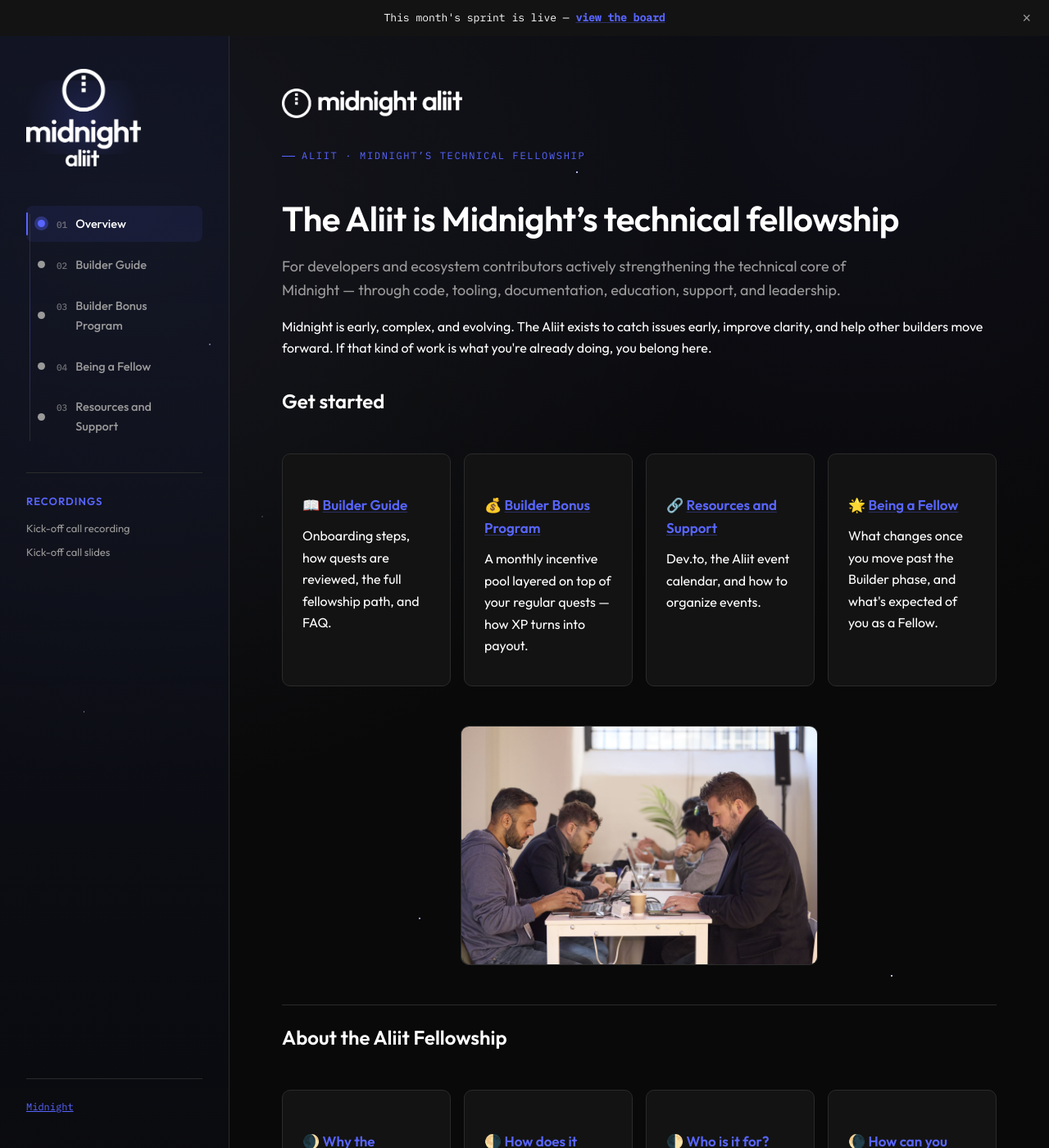
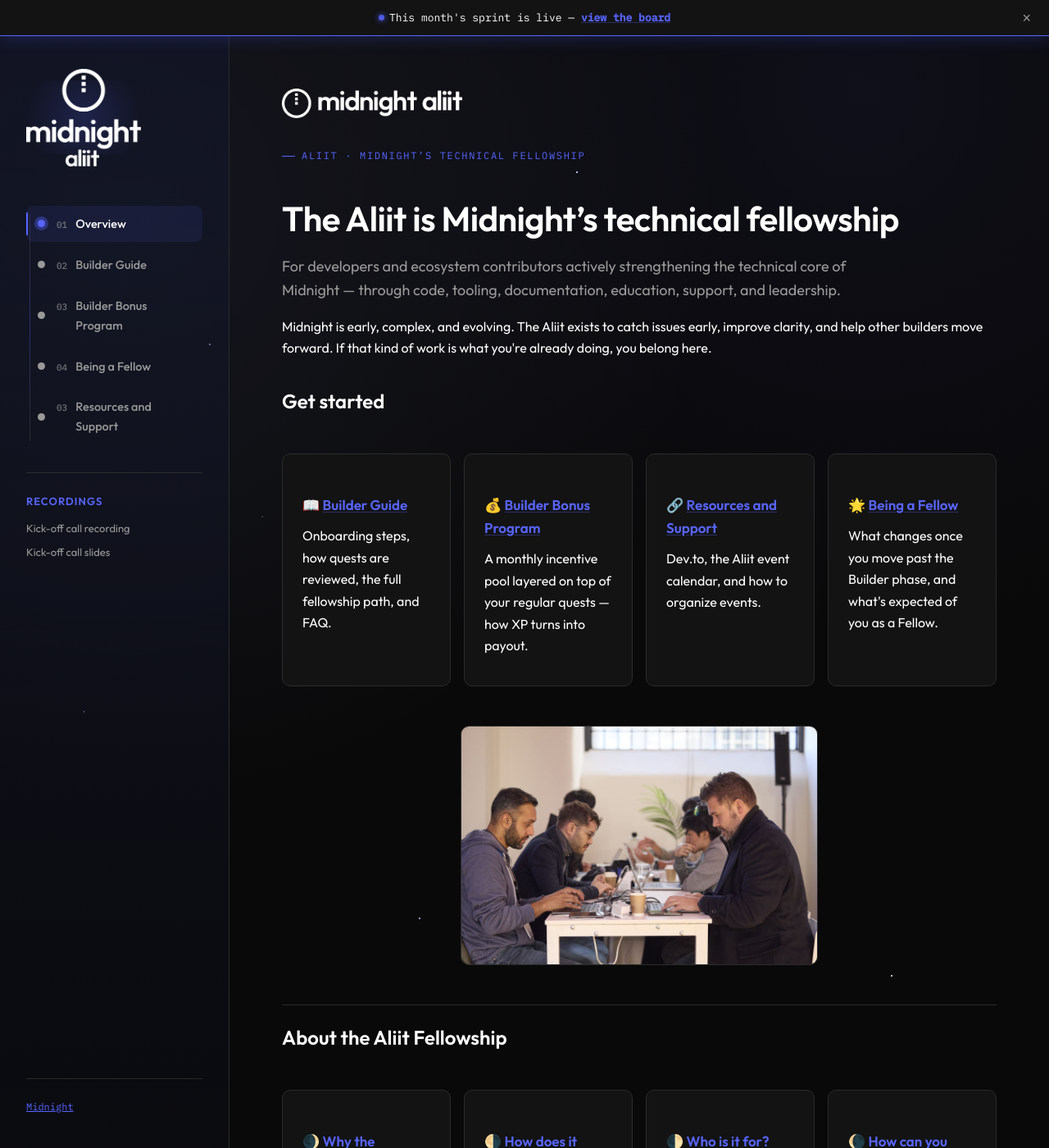
Before and after one commit to zsofimajor/aliit-builder-hub, a Jekyll site: the page built from index.md, in a window 1280 px wide and 1400 px high. Shown: the whole window at 82% size. Built offline with Jekyll 4.4.1, drawn with Linux system fonts in a browser that asks for light colours.

Commit message:
Update style.css

```diff
--- a/assets/css/style.css
+++ b/assets/css/style.css
@@ -29,11 +29,26 @@
   justify-content: center;
   gap: 6px;
   background: var(--panel);
+  border-bottom: 1px solid var(--accent);
+  box-shadow: 0 0 20px rgba(88,101,255,0.35), 0 2px 12px rgba(0,0,0,0.4);
   font-family: var(--mono);
   font-size: 13px;
   color: var(--text);
   padding: 0 50px;
   text-align: center;
+}
+.sprint-banner::before {
+  content: "";
+  width: 7px;
+  height: 7px;
+  border-radius: 50%;
+  background: var(--accent);
+  box-shadow: 0 0 8px var(--accent), 0 0 16px var(--accent-soft);
+  animation: pulse-dot 2s ease-in-out infinite;
+}
+@keyframes pulse-dot {
+  0%, 100% { opacity: 1; transform: scale(1); }
+  50% { opacity: 0.5; transform: scale(0.8); }
 }
 .sprint-banner a {
   color: var(--accent);
```
